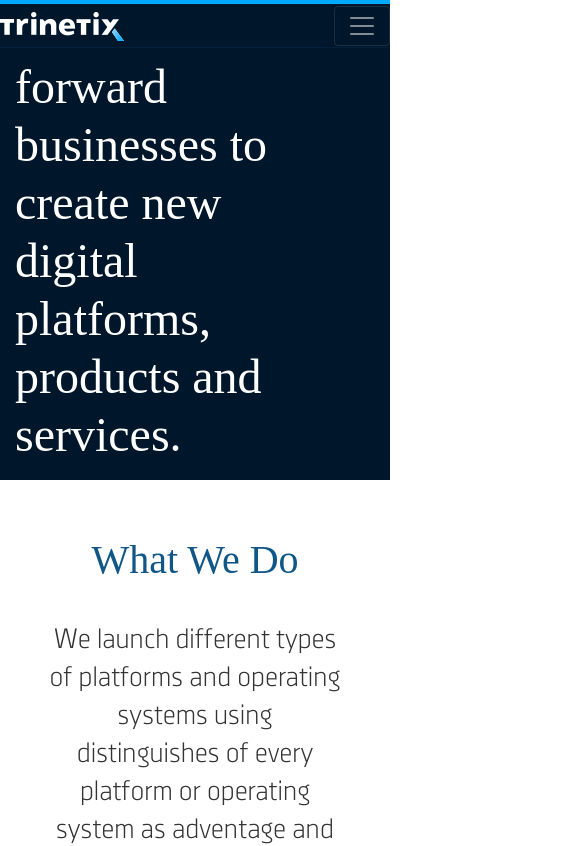
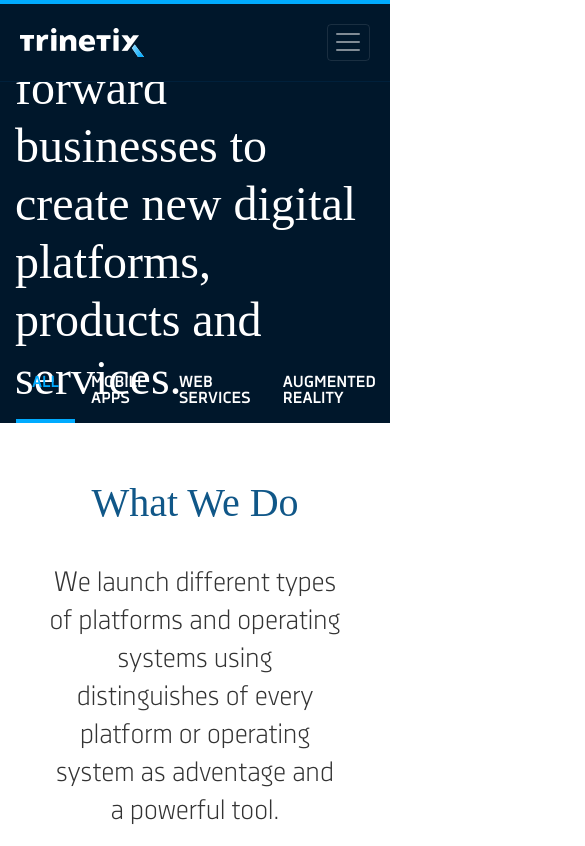
Before and after one commit to AndrewPalchykovsky/test, an Angular app: page / in a window 390 px wide. Shown: the top 846 px of the page, 585 px wide, since content can reach past the window. Built offline with nearby package versions, Linux system fonts and the light colour scheme.

Commit message:
Header fix for medium screens

```diff
--- a/src/app/header/header.component.html
+++ b/src/app/header/header.component.html
@@ -1,7 +1,7 @@
-<nav class="navbar navbar-expand-lg navbar-dark p-0 fixed-top">
-    <div class="container">
+<nav class="navbar navbar-expand-md navbar-dark p-0 fixed-top">
+    <div class="container-lg ">
 
-        <a class="navbar-brand" href="#">
+        <a class="navbar-brand p-0" href="#">
             <img src="assets/img/logo.png" alt="logo">
         </a>
         <button class="navbar-toggler" type="button" data-toggle="collapse" aria-expanded="false"
@@ -21,7 +21,7 @@
                     <a class="nav-link text-uppercase" href="#">Experise</a>
                 </li>
                 <li class="nav-item">
-                    <a class="nav-link text-uppercase" href="#">About</a>
+                    <a class="nav-link nav-link_last text-uppercase" href="#">About</a>
                 </li>
                 <li class="nav-item">
                     <a href="#" class="btn btn-outline-light">Contact Us</a>
--- a/src/app/header/header.component.sass
+++ b/src/app/header/header.component.sass
@@ -24,6 +24,18 @@
     padding-top: 18px
     padding-bottom: 16px
 
+.navbar-nav
+    .nav-link
+        padding-left: 22px
+        padding-right: 22px
+    .nav-link_last
+        padding-right: 0
 .btn
     font-family: 'DecimaNovaProBold', sans-serif
 // for navbar
+
+@media (max-width: 767px)
+    .navbar
+        padding: 20px!important
+    .navbar-toggler
+        padding: 0.15rem 0.35rem
--- a/src/app/services/services-hero/services-hero.component.html
+++ b/src/app/services/services-hero/services-hero.component.html
@@ -1,7 +1,7 @@
 <div class="hero-content d-flex flex-column justify-content-center align-items-center">
-    <div class="container">
+    <div class="container-fluid container-lg">
         <div class="row">
-            <div class="col-10 hero-content_col-10">
+            <div class="col col-lg-10 hero-content_col-10">
                 <p class="hero-content__text">We work with forward businesses to create <wbr>
                 new digital platforms, products and services.
             </p>
@@ -10,11 +10,11 @@
 
     </div>
     <div class="filter-container position-absolute w-100">
-        <div class="container">
+        <div class="container-fluid container-lg">
             <div class="row">
-                <nav class="navbar navbar-expand-lg navbar-dark bg-transparent py-0">
-                    <div class="collapse navbar-collapse" id="navbarNav">
-                        <ul class="navbar-nav navbar-nav__filter">
+                <nav class="navbar navbar-dark bg-transparent py-0">
+
+                    <ul class="navbar-nav flex-row navbar-nav__filter">
                         <li class="nav-item active">
                             <a class="nav-link text-uppercase p-3 font-weight-bold" href="#">All <span
                                     class="sr-only">(current)</span></a>
@@ -36,7 +36,7 @@
                         </li>
 
                     </ul>
-                    </div>
+
                 </nav>
             </div>
         </div>
--- a/src/app/services/services-hero/services-hero.component.sass
+++ b/src/app/services/services-hero/services-hero.component.sass
@@ -1,7 +1,7 @@
 @import ../../../config
 
 .hero-content
-    min-height: 353px
+    min-height: 423px
     background-color: $bg
     position: relative
 
@@ -11,9 +11,9 @@
     line-height: 3.625rem
     color: white
 
-.hero-content_col-10
-    flex: 0 0 82.3333333333%
-    max-width: 82.3333333333%
+// .hero-content_col-10
+//     flex: 0 0 82.3333333333%
+//     max-width: 82.3333333333%
 
 .filter-container
     bottom: 0
```
Lines whose indentation alone changed are shown as unchanged.
